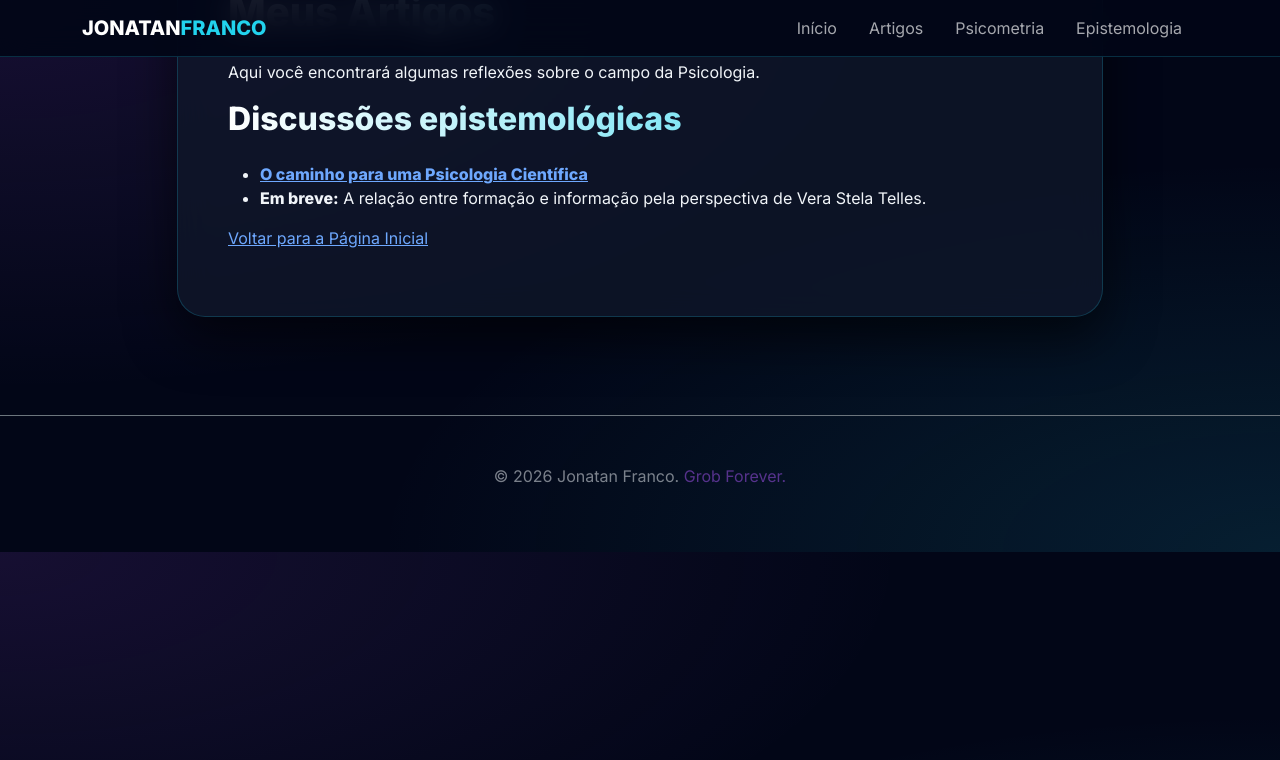
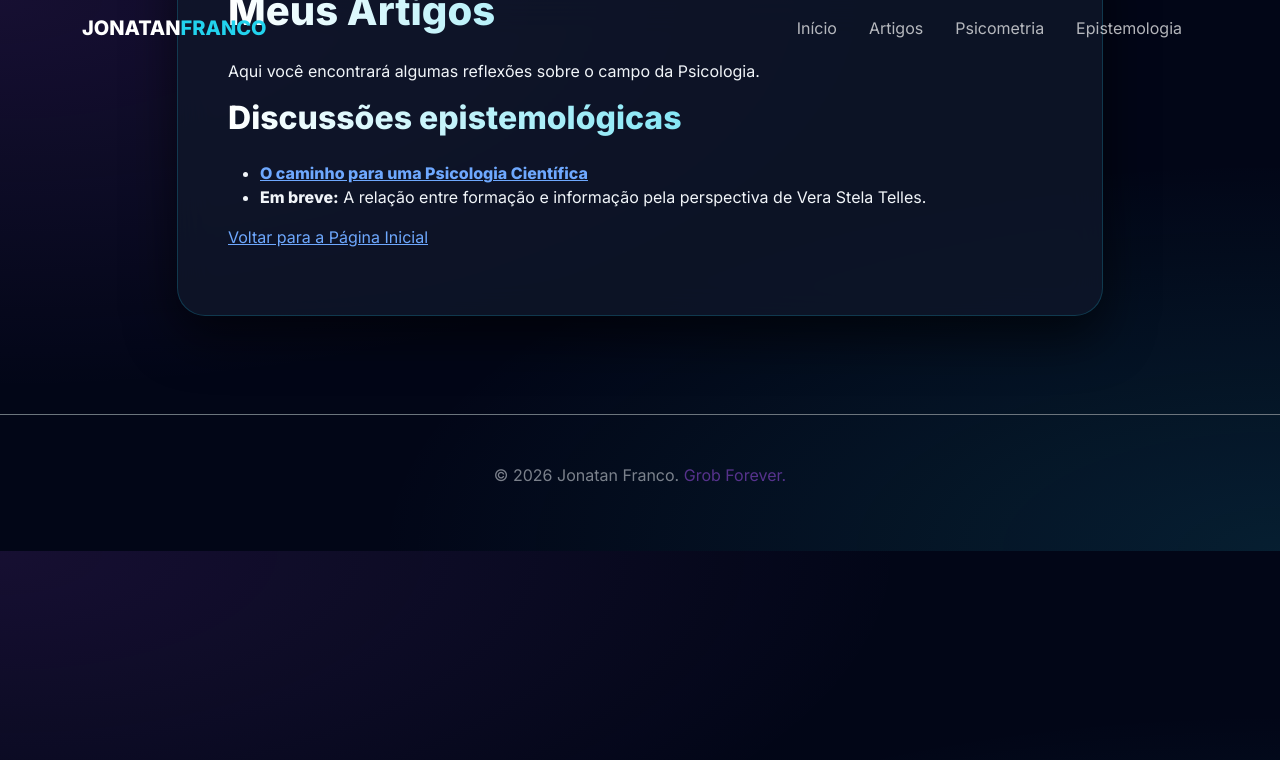
Before and after one commit to jonatan-franco/jonatan-franco.github.io, a Jekyll site: the page built from artigos.md, in a window 1280 px wide. Shown: the top 760 px of the page. Built offline with Jekyll 4.4.1, drawn with Linux system fonts in a browser that asks for light colours; our own code applies the rules of GitHub Pages for plain Markdown files.

Commit message:
Revise navbar and hero section styles
Updated navbar link colors and adjusted hero section styles for better visibility.

```diff
--- a/assets/css/style.css
+++ b/assets/css/style.css
@@ -26,18 +26,36 @@
     margin-bottom: 1.5rem;
 }
 
-.navbar {
-  background: rgba(2, 6, 23, 0.9) !important;
-  backdrop-filter: blur(15px);
-  border-bottom: 1px solid var(--border-glow);
+/* Ajuste das cores dos links na Navbar para não sumirem */
+.navbar .nav-link {
+    color: rgba(255, 255, 255, 0.7) !important;
+}
+.navbar .nav-link:hover {
+    color: var(--accent-cyan) !important;
 }
 
+/* Forçar cores claras nos títulos do Hero */
+.hero-section h1 {
+    color: #ffffff !important;
+    background: linear-gradient(to right, #ffffff, var(--accent-cyan)) !important;
+    -webkit-background-clip: text !important;
+    -webkit-text-fill-color: transparent !important;
+    text-shadow: 0 0 20px rgba(34, 211, 238, 0.2); /* Brilho sutil */
+}
+.hero-section p.lead {
+    color: rgba(255, 255, 255, 0.8) !important;
+}
+
+/* Corrigir o fundo do Hero para garantir que a imagem apareça */
 .hero-section {
     min-height: 85vh;
-    background: linear-gradient(rgba(2, 6, 23, 0.7), rgba(2, 6, 23, 0.9)),
-                url('../img/brain.png.jpg');
-    background-size: cover;
-    background-position: center;
+    background: linear-gradient(rgba(2, 6, 23, 0.75), rgba(2, 6, 23, 0.9)),
+                url('../img/brain.png.jpg') !important;
+    background-size: cover !important;
+    background-position: center center !important;
+    display: flex;
+    align-items: center;
+    border-bottom: 2px solid var(--accent-cyan);
 }
 
 .content-card {
```
